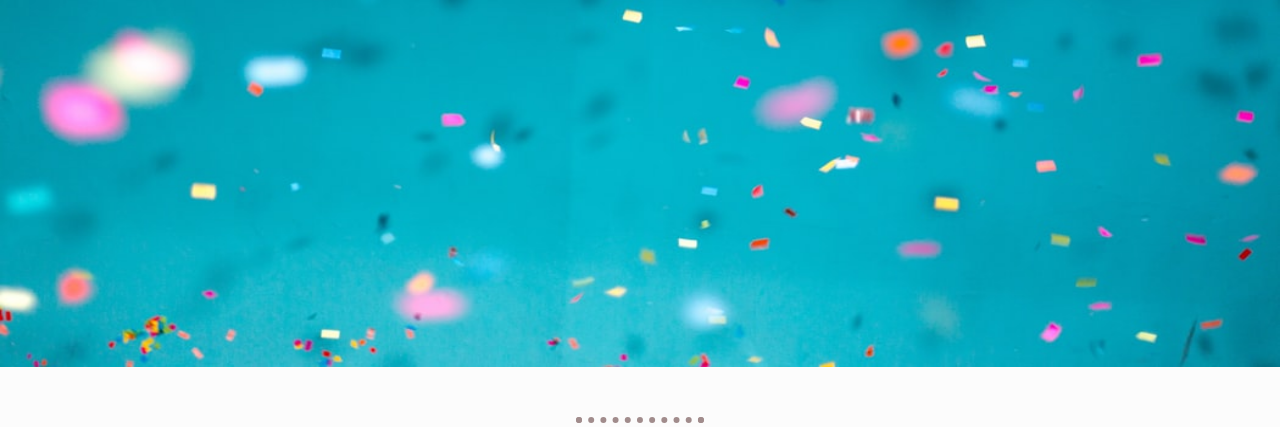
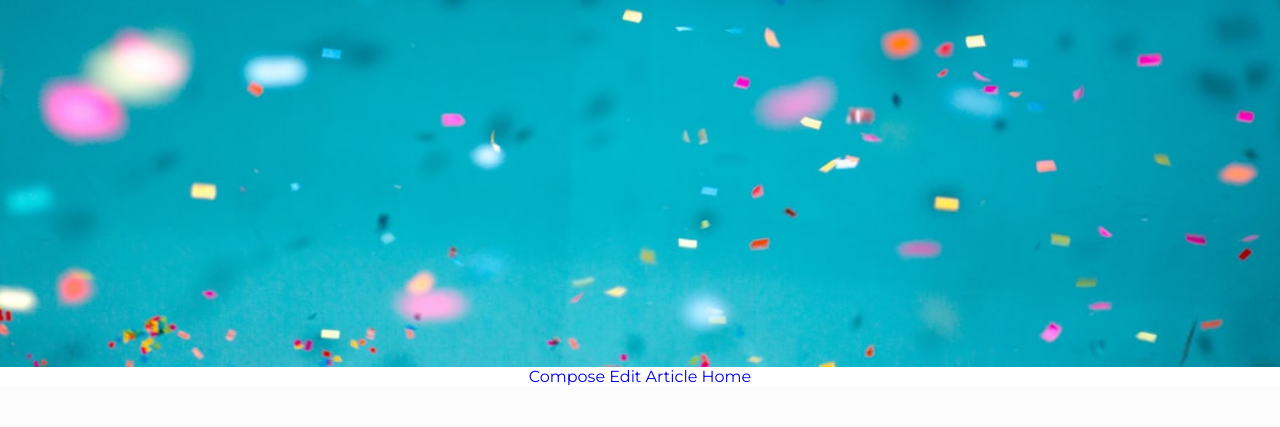
Before and after one commit to KiwiKoi/Blog, a plain HTML site: page index.html in a window 1280 px wide. Shown: the part 373-800 px from the top of the page. Drawn offline with nearby package versions, Linux system fonts and the light colour scheme; a script that the page names is missing.

Commit message:
add links on each page for testing

```diff
--- a/index.html
+++ b/index.html
@@ -40,6 +40,12 @@
     <header>
         <h1 class="heading">This is a blog</h1>
     </header>
+    <div>
+        <a href="compose.html">Compose</a>
+        <a href="edit.html">Edit</a>
+        <a href="article.html">Article</a>
+        <a href="index.html">Home</a>
+    </div>
 
     <div id="content" class="main">
         <hr>
```
Also changed, not shown: article.html (+6 -0 lines), compose.html (+6 -0 lines), edit.html (+7 -1 lines).
